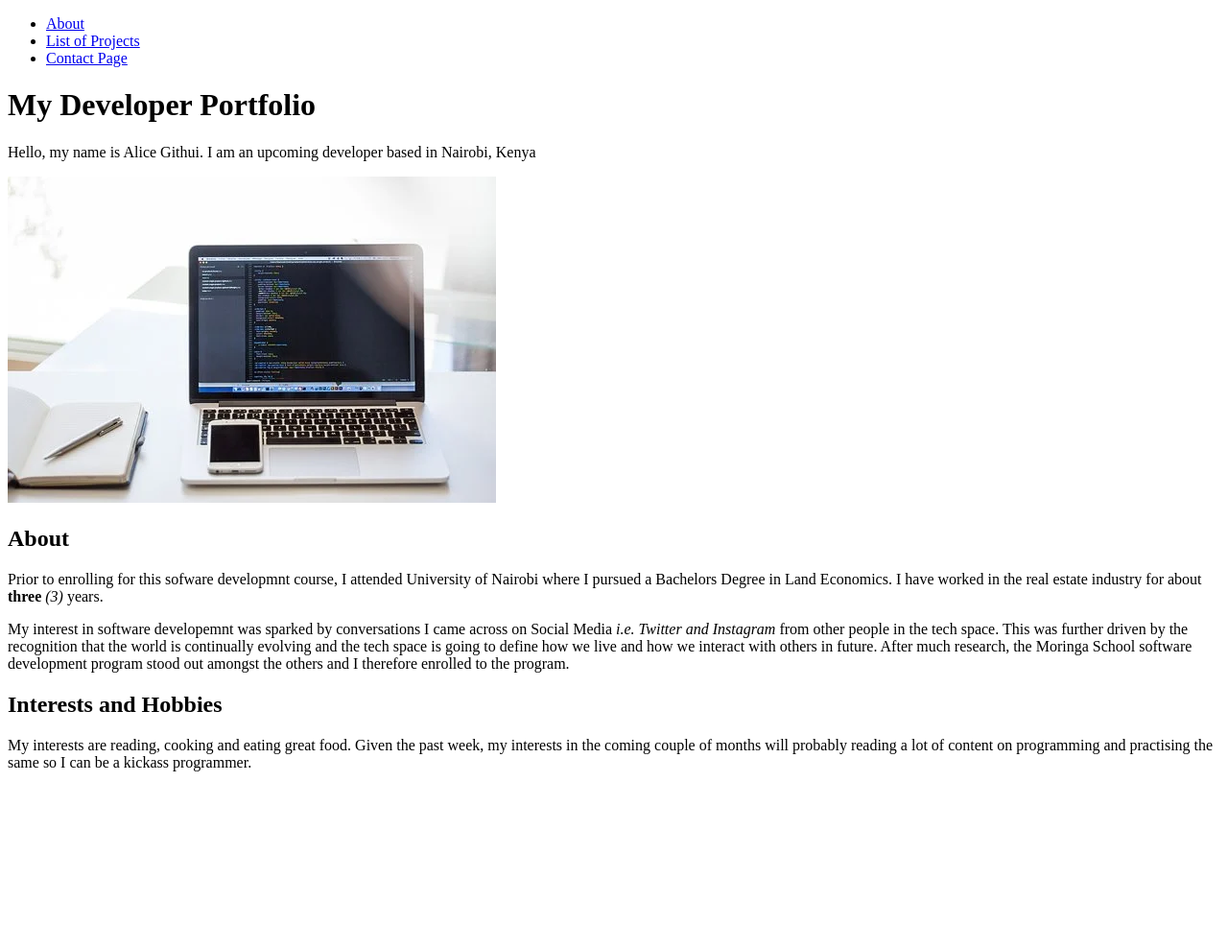
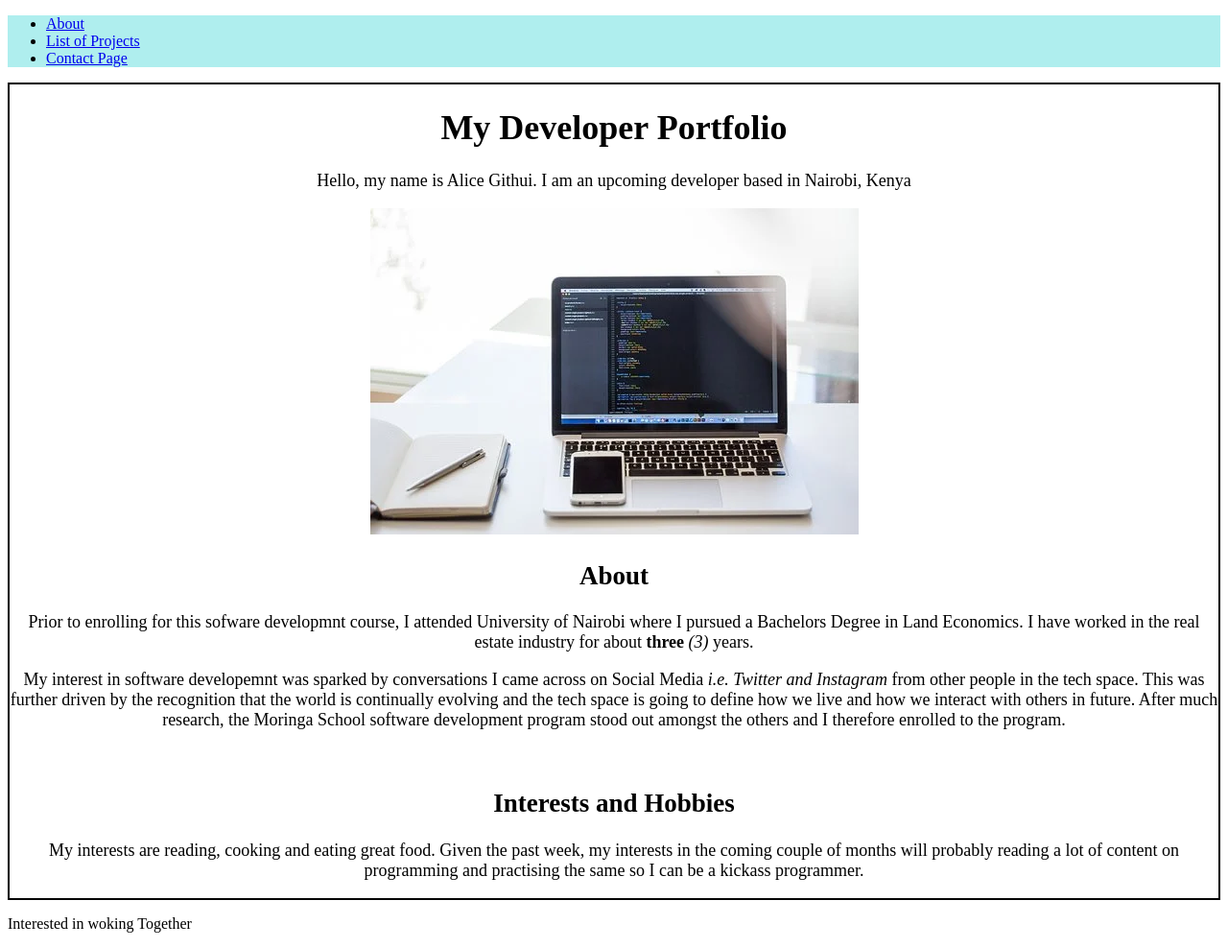
Before and after one commit to Alice-Githui/Developer-s-Portfolio-Landing-Page, a plain HTML site: page portfolio-landing-page.html in a window 1280 px wide. Shown: the whole page at 96% size. Before the commit the page ends 820 px from the top, so only its background shows below. Drawn offline with Linux system fonts and the light colour scheme.

Commit message:
Add CSS styles to the body and header of my website

```diff
--- a/CSS/style.css
+++ b/CSS/style.css
@@ -0,0 +1,17 @@
+.about{
+    background-color: white;
+    border: black solid 2px;
+    color: black;
+    font-size: 18px;
+    text-align: center;
+}
+img{
+    background: solid black 1.5px;
+
+}
+
+.header{
+    background-color: paleturquoise;
+    font-size: medium;
+    font-style: normal;
+}
--- a/list-of-projects.html
+++ b/list-of-projects.html
@@ -0,0 +1,22 @@
+<!DOCTYPE html>
+<html lang="en">
+<head>
+    <meta charset="UTF-8">
+    <meta http-equiv="X-UA-Compatible" content="IE=edge">
+    <meta name="viewport" content="width=device-width, initial-scale=1.0">
+    <link href="CSS/style.css" rel="stylesheet" type="text/css">
+    <title>My Developer's Portfolio</title>
+</head>
+<body>
+    <div class="header">
+        <header>
+            <ul>
+                <li><a href="portfolio-landing-page.html">About</a></li>
+                <li><a href="list-of-projects.html">List of Projects</a></li>
+                <li><a href="contactpage.html">Contact Page</a></li>
+            </ul>
+        </header>
+    </div>
+
+</body>
+</html>
--- a/portfolio-landing-page.html
+++ b/portfolio-landing-page.html
@@ -8,29 +8,41 @@
     <title>My Developer's Portfolio</title>
 </head>
 <body>
+    <div class="header">
         <header>
             <ul>
-            <li><a href= "portfolio-landing-page.html">About</a></li>
+                <li><a href="portfolio-landing-page.html">About</a></li>
                 <li><a href="list-of-projects.html">List of Projects</a></li>
                 <li><a href="contactpage.html">Contact Page</a></li>
             </ul>
         </header>
+    </div>
+    <div class="about">
         <h1>My Developer Portfolio</h1>
-    <p>Hello, my name is Alice Githui. I am an upcoming developer based in Nairobi, Kenya </p>
-    <img src="Images/landingpageimage.webp" alt="Image of a computer">
+        <p>Hello, my name is Alice Githui. I am an upcoming developer based in Nairobi, Kenya</p>
+        <img src="Images/landingpageimage.webp" alt="Image of a Computer">
         <br>
         <h2>About</h2>
-    <p>Prior to enrolling for this sofware developmnt course, I attended University of Nairobi where I pursued a Bachelors Degree in Land Economics.
-        I have worked in the real estate industry for about <strong>three</strong> <em>(3)</em> years.
-    </p>
-    <p> My interest in software developemnt was sparked by conversations I came across on Social Media <em>i.e. Twitter and Instagram</em> from other people in the tech space.
+        <p>
+        Prior to enrolling for this sofware developmnt course, I attended University of Nairobi where I pursued a Bachelors Degree in Land Economics.
+        I have worked in the real estate industry for about <strong>three</strong> <em>(3)</em> years.</p>
+        <p>
+        My interest in software developemnt was sparked by conversations I came across on Social Media <em>i.e. Twitter and Instagram</em> from other people in the tech space.
         This was further driven by the recognition that the world is continually evolving and the tech space is going to define how we live and how we interact with others in future.
-        After much research, the Moringa School software development program stood out amongst the others and I therefore enrolled to the program.
-    </p>
+        After much research, the Moringa School software development program stood out amongst the others and I therefore enrolled to the program.</p>
+
+        <br>
         <h2>Interests and Hobbies</h2>
         <p>My interests are reading, cooking and eating great food. Given the past week, my interests in the coming couple of months will probably reading a lot of content on programming and practising the same
-        so I can be a kickass programmer. <!--<img src="Images/sunflowersmiley.jpg" alt="image of a smiley"> -->
-    </p>
+        so I can be a kickass programmer. <!--<img src="Images/sunflowersmiley.jpg" alt="image of a smiley"> --></p>
+
+    </div>
+    <div>
+        <footer>
+            <p>Interested in woking Together</p>
+
+        </footer>
+    </div>
 
 
 </body>
```
Also changed, not shown: contactpage.html (deleted). Lines whose indentation alone changed are shown as unchanged.
